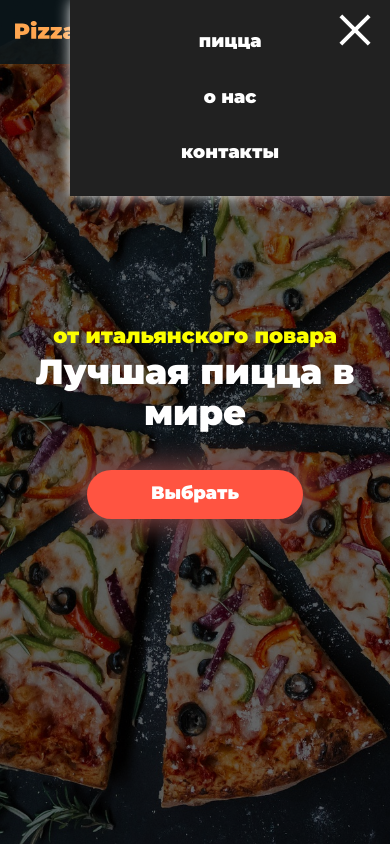
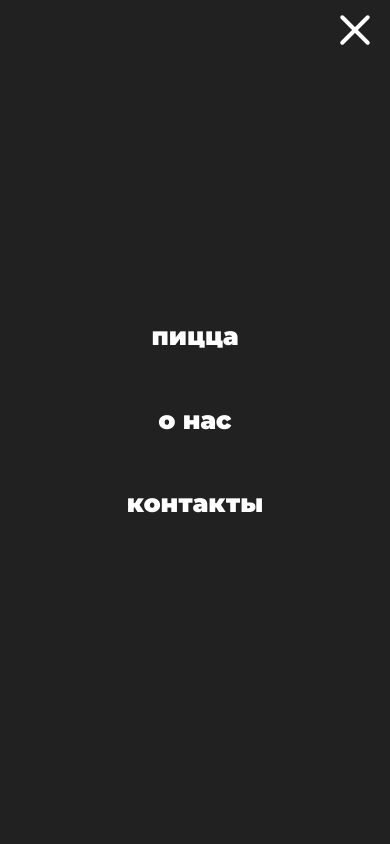
Before and after one commit to DanielNaizabekov/pizzaTime, a website: page app/index.html in a window 390 px wide. Both pictures are taken after a click on the element 355 px from the left and 32 px from the top of the page. Shown: the top 844 px of the page. Drawn offline with Linux system fonts and the light colour scheme.

Commit message:
remake drop menu

```diff
--- a/app/index.html
+++ b/app/index.html
@@ -19,6 +19,7 @@
 				</div>
 
 				<div class="nav-wrap">
+					<div class="nav-decoration"></div>
 					<nav class="nav">
 						<ul class="nav__list">
 							<li class="nav__item">
--- a/app/js/script.js
+++ b/app/js/script.js
@@ -1,10 +1,29 @@
 $(function() {
 
 	//===menu===
-	document.querySelector('.menu__btn').addEventListener('click', (event) => {
-		document.querySelector('.menu__btn').classList.toggle('menu__btn_active');
-		document.querySelector('.nav').classList.toggle('nav_active');
-	});
+	let nav = document.querySelector('.nav');
+	let navDecoration = nav.previousElementSibling;
+	let menuToggler = false;
+
+	document.querySelector('.menu__btn').onclick = () => {
+		document.body.classList.toggle('body_active');
+
+		document.querySelector('.nav-wrap').classList.toggle('nav-wrap_active');
+
+		setTimeout(() => {
+			if(!menuToggler) {
+				nav.style.transitionDelay = '0s';
+				navDecoration.style.transitionDelay = '.1s';
+
+				menuToggler = true;
+			} else {
+				nav.style.transitionDelay = '.1s';
+				navDecoration.style.transitionDelay = '0s';
+
+				menuToggler = false;
+			}
+		}, 710);
+	};
 	//===menu===
 
 
--- a/app/sass/components/_header.sass
+++ b/app/sass/components/_header.sass
@@ -61,18 +61,19 @@
 	width: 40px
 	height: 4px
 	background: #fff
-	transition: .2s
+	transition: .7s
+	border-radius: 3px
 .menu__btn span:before
 	transform: translateY(-11px)
 .menu__btn span:after
 	transform: translateY(11px)
 
 
-.menu__btn_active span
+.nav-wrap_active .menu__btn span
 	height: 0
-.menu__btn_active span:before
+.nav-wrap_active .menu__btn span:before
 	transform: rotate(-45deg)
-.menu__btn_active span:after
+.nav-wrap_active .menu__btn span:after
 	transform: rotate(45deg)
 
 
@@ -81,28 +82,60 @@
 		overflow: visible
 		padding: rem(12px) 0
 
+	.nav-decoration
+		position: absolute
+		top: 0
+		right: 0
+		width: 100vw
+		height: 100vh
+		background: #ffa650
+		transition: .7s
+		transform: translateX(110%)
+	.nav-wrap_active .nav-decoration
+		transform: translateX(0)
+
 	.nav
 		position: absolute
 		top: 0
 		right: 0
+		width: 100vw
+		height: 100vh
 		background: #212121
-		box-shadow: 0 0 14px -1px #fff
-		width: 320px
 		transform: translateX(110%)
-		transition: .3s ease
-	.nav_active
+		transition: .7s
+		transition-delay: .1s
+		opacity: .8
+	.nav-wrap_active .nav
 		transform: translateX(0)
+		opacity: 1
 
 	.nav__list
+		width: 100%
+		height: 100%
 		padding: 22px 0
 		flex-direction: column
+		justify-content: center
 	.nav__item
-		margin-bottom: 15px
+		margin-bottom: 35px
+		transform: translateX(20%)
+		transition: .7s
+		opacity: 0
+		transition-delay: .2s
+	.nav-wrap_active .nav__item
+		transform: translateX(0)
+		opacity: 1
+
+	.nav__item:nth-child(2)
+		transition-delay: .4s
+
 	.nav__item:last-child
 		margin-bottom: 0
+		transition-delay: .6s
+
 	.nav__link
 		display: block
 		padding: rem(10px) rem(15px)
+		font-size: rem(25px)
 
 	.menu__btn
 		display: block
--- a/app/sass/style.sass
+++ b/app/sass/style.sass
@@ -43,7 +43,8 @@ section
 .title
 	+font($default_font, rem(48px), $default_color, 800)
 
-
+.body_active
+		overflow: hidden
 
 @import "./components/_header"
 @import "./components/_section-top"
```
Also changed, not shown: app/css/style.min.css.
